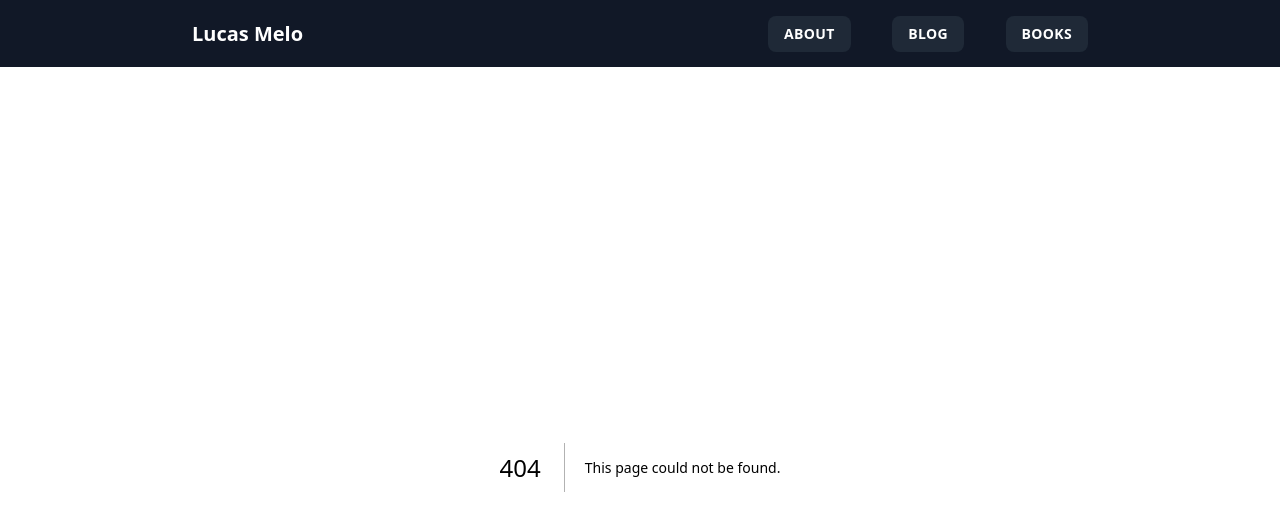
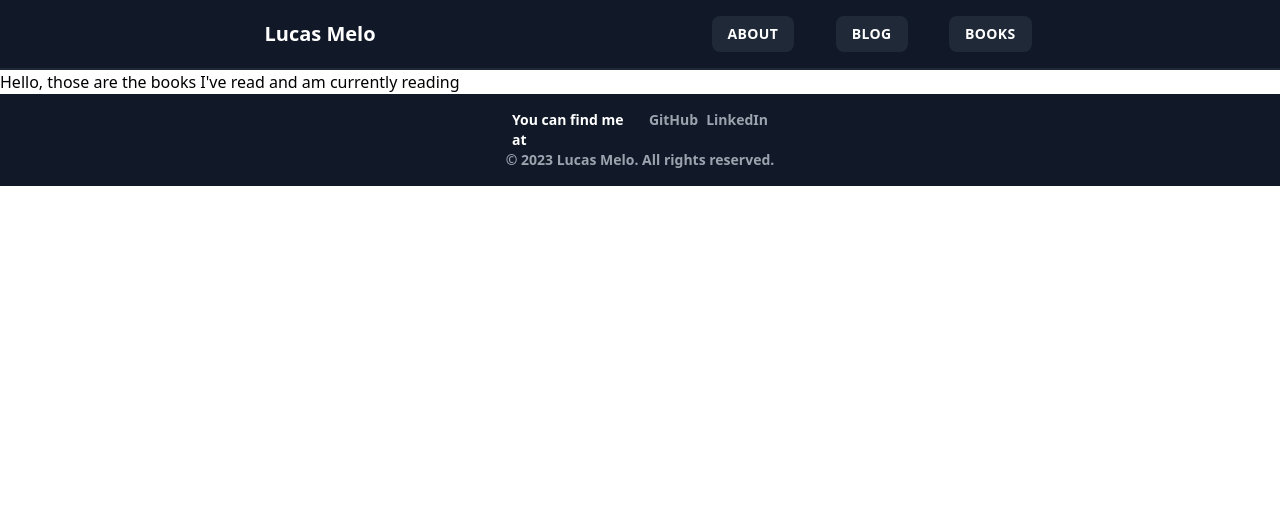
Before and after one commit to Lucas-Melo0/Website, a Next.js app: page /books in a window 1280 px wide. Before the commit this address had no page. Shown: the top 530 px of the page. Built offline with nearby package versions, Linux system fonts and the light colour scheme.

Commit message:
feat: Add footer component

```diff
--- a/app/about/page.tsx
+++ b/app/about/page.tsx
@@ -1,3 +1,16 @@
+import Image from 'next/image';
+import profilePic from '../../public/photo.jpg';
 export default function Page() {
-    return <h1>Hello, this is about me!</h1>;
-  }
+  return (
+    <div className="min-h-screen bg-gray-900">
+      <div className="container mx-auto">
+        <div className="flex flex-col items-center justify-center font-bold text-white">
+          <h1 className="text-xl mt-2">About</h1>
+          <div className="w-32 mt-2">
+            <Image className="rounded-full object-fit" src={profilePic} alt="Picture of the author" />
+          </div>
+        </div>
+      </div>
+    </div>
+  );
+}
--- /dev/null
+++ b/app/books/page.tsx
@@ -0,0 +1,3 @@
+export default function Page() {
+  return <h1 className="min-h-max">Hello, those are the books I've read and am currently reading</h1>;
+}
--- a/app/layout.tsx
+++ b/app/layout.tsx
@@ -1,11 +1,8 @@
-import Header from '../components/header'
-import './globals.css'
+import Footer from '../components/footer';
+import Header from '../components/header';
+import './globals.css';
 
-export default function RootLayout({
-  children,
-}: {
-  children: React.ReactNode
-}) {
+export default function RootLayout({ children }: { children: React.ReactNode }) {
   return (
     <html lang="en">
       {/*
@@ -14,7 +11,10 @@ export default function RootLayout({
       */}
       <head />
       <body>
-        <Header/>{children}</body>
+        <Header />
+        {children}
+        <Footer />
+      </body>
     </html>
-  )
+  );
 }
--- a/app/reading/page.tsx
+++ /dev/null
@@ -1,3 +0,0 @@
-export default function Page() {
-    return <h1>Hello, those are the books I've read and am currently reading</h1>;
-  }
--- /dev/null
+++ b/components/footer.tsx
@@ -0,0 +1,32 @@
+export default function Footer() {
+  return (
+    <footer className="w-full bg-gray-900 text-white py-4">
+      <div className="container mx-auto flex flex-col flex-wrap items-center justify-between">
+        <div className="flex gap-x-2 justify-center w-full lg:w-1/4 xl:w-1/5 pl-4 pr-4 md:pl-0 md:pr-0">
+          <div className="text-sm font-semibold text-white-400 ">You can find me at</div>
+          <a
+            href="https://github.com/Lucas-Melo0"
+            className="text-sm font-semibold text-gray-400 hover:text-white"
+            target="_blank"
+            rel="noopener noreferrer"
+          >
+            GitHub
+          </a>
+          <a
+            href="https://www.linkedin.com/in/lucas-melo-bb0999210/"
+            className="text-sm font-semibold text-gray-400 hover:text-white"
+            target="_blank"
+            rel="noopener noreferrer"
+          >
+            LinkedIn
+          </a>
+        </div>
+        <div className="w-full lg:w-3/4 xl:w-4/5 flex justify-center items-center">
+          <span className="text-sm font-semibold text-gray-400">
+            &copy; {new Date().getFullYear()} Lucas Melo. All rights reserved.
+          </span>
+        </div>
+      </div>
+    </footer>
+  );
+}
--- a/components/header.tsx
+++ b/components/header.tsx
@@ -1,14 +1,14 @@
-export default function Header () {
+export default function Header() {
   return (
-          <header className="bg-gray-900 text-white py-4">
-            <div className="container mx-auto flex flex-wrap items-center justify-center">
-              <div className="w-full lg:w-1/4 xl:w-1/5 pl-4 pr-4 md:pl-0 md:pr-0">
+    <header className="bg-gray-900 text-white py-4  border-b-2 border-gray-800 ">
+      <div className="flex flex-row items-center justify-center">
+        <div className=" pl-4 pr-4">
           <a href="/">
             <span className="text-xl font-semibold">Lucas Melo</span>
           </a>
         </div>
-              <div className="w-full lg:w-3/4 xl:w-1/2 flex justify-end items-center">
-                <nav className="flex w-1/2 justify-between -mb-px">
+        <div className="w-1/2 flex justify-end items-center">
+          <nav className="flex w-1/2 justify-between ">
             <a
               className="px-4 py-2 font-bold text-sm uppercase rounded-lg tracking-wide bg-gray-800 hover:bg-gray-700"
               href="/about"
```
Also changed, not shown: app/globals.css (+6 -32 lines), public/photo.jpg (added). Lines whose indentation alone changed are shown as unchanged.
